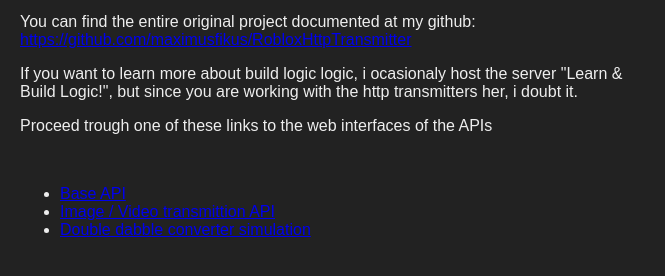
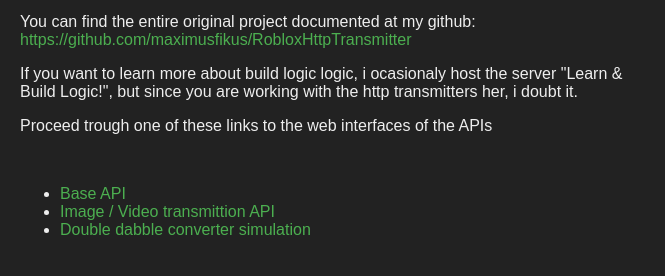
Before and after one commit to maximusfikus/RobloxHttpTransmitter, a website: page index.html in a window 1280 px wide. Shown: the part 176-452 px from the top of the page, without its empty margins (0-665 px from the left). Drawn offline with Linux system fonts and the light colour scheme.

Commit message:
changed link styles

```diff
--- a/index.html
+++ b/index.html
@@ -24,6 +24,11 @@
             height: 90vh;
             margin: 0;
             padding: 20px;
+        }
+
+        a {
+            color: var(--accent-color);
+            text-decoration: none;
         }
     </style>
 </head>
--- a/server.js
+++ b/server.js
@@ -21,7 +21,7 @@ AUTO LOAD SUB-SERVERS
 
 const rootDir = __dirname;
 
-const ignoreFolders = ["node_modules", ".old1", "ignore"];
+const ignoreFolders = ["node_modules", ".old1", ".old2", "ignore"];
 const loadedModules = [];
 
 fs.readdirSync(rootDir).forEach((folder) => {
```
